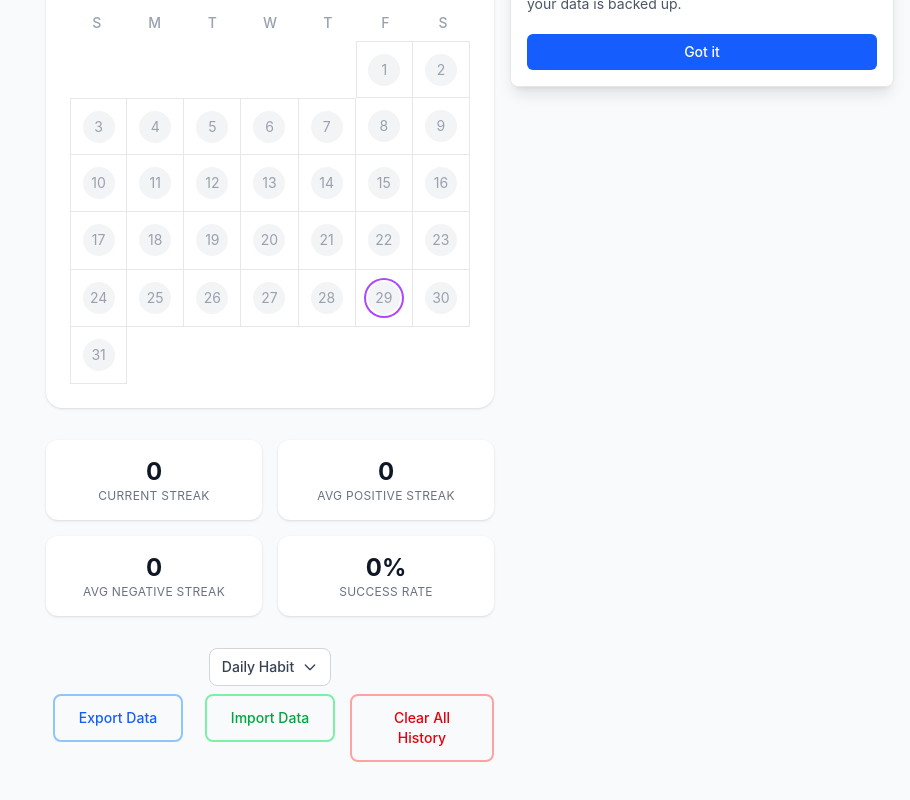
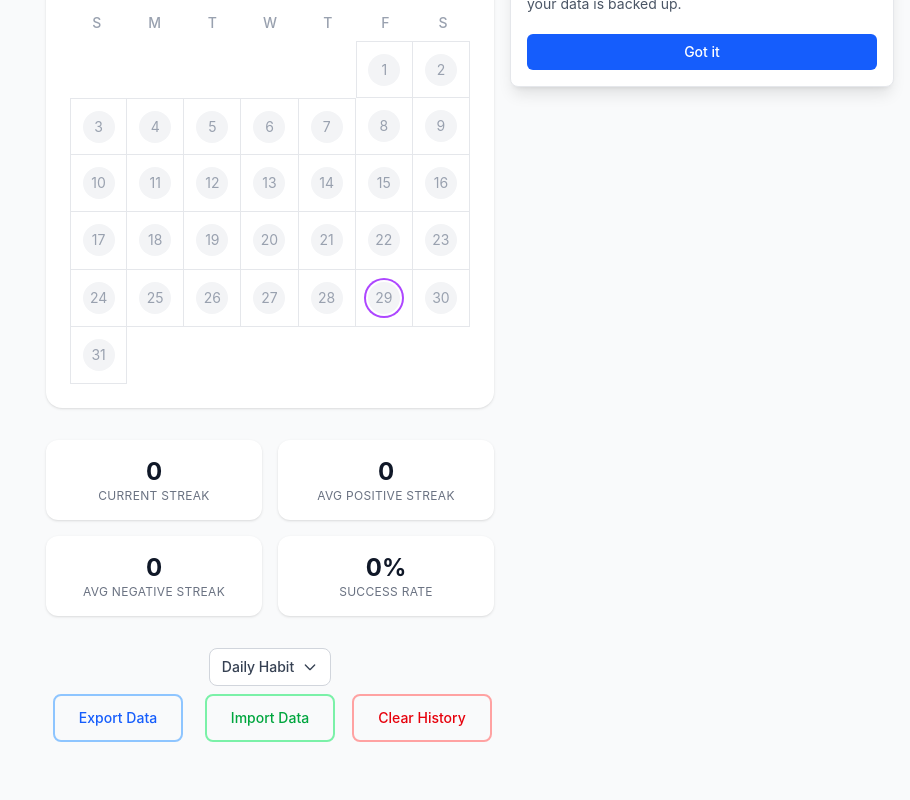
Before and after one commit to Andykmcc/habit-tracker, a Vue app: page / in a window 1280 px wide. Shown: the part 697-1497 px from the top of the page, without its empty margins (370-1280 px from the left). Built offline with nearby package versions, Linux system fonts and the light colour scheme.

Commit message:
fix: rename "Clear All History" button to "Clear History"
Co-Authored-By: Claude Opus 4.8 <noreply@anthropic.com>

```diff
--- a/src/components/ClearButton.vue
+++ b/src/components/ClearButton.vue
@@ -48,7 +48,7 @@ const stopClearHold = () => {
 
       <!-- Button text -->
       <span class="relative z-10">
-        {{ isClearing ? 'Hold to Clear...' : 'Clear All History' }}
+        {{ isClearing ? 'Hold to Clear...' : 'Clear History' }}
       </span>
     </button>
   </div>
```
Also changed, not shown: 1 other file (tests, documents, lock files or other folders).
